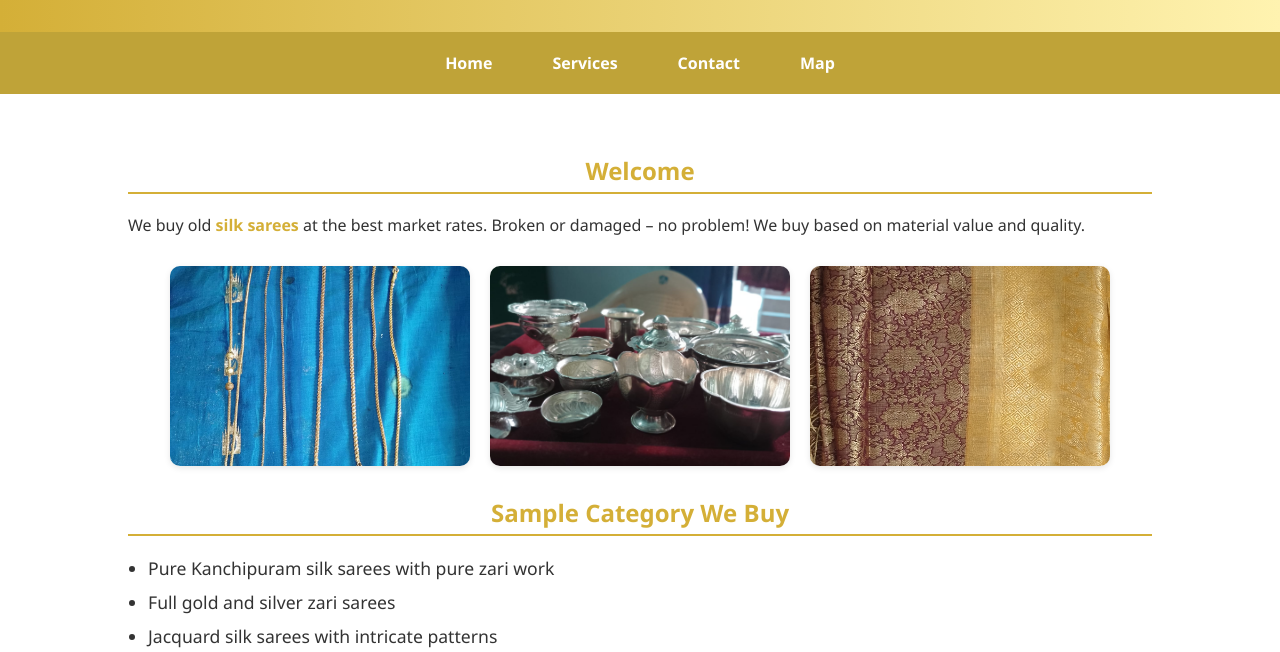
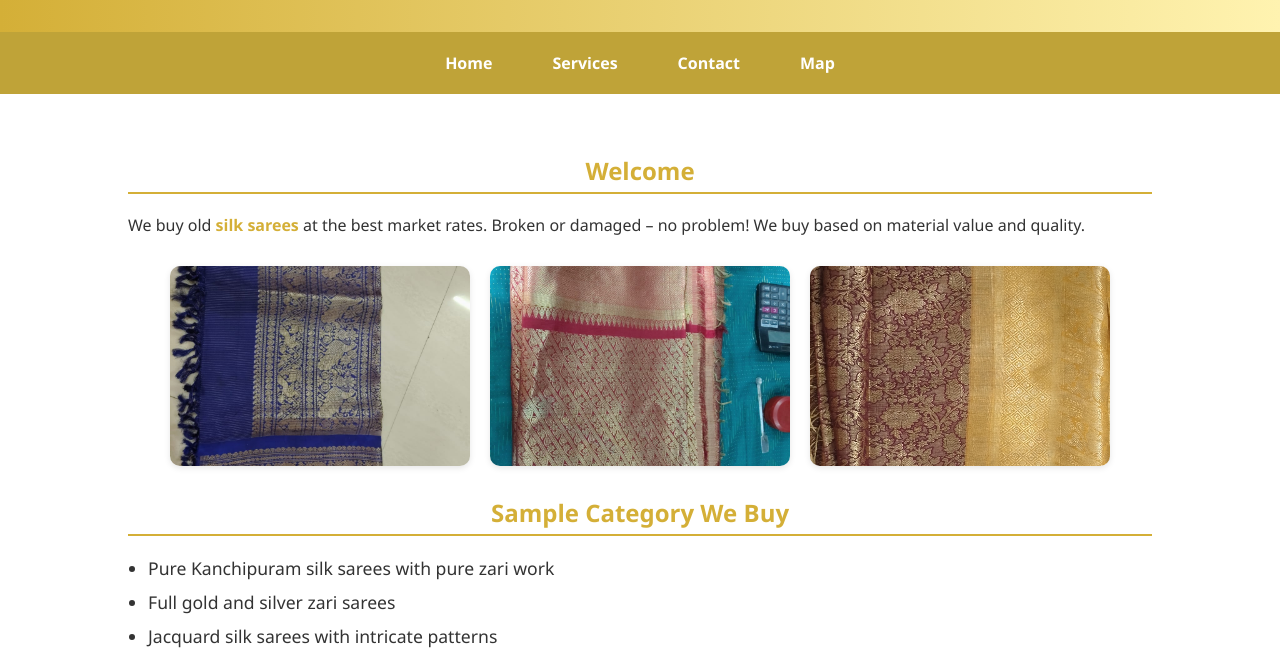
Before and after one commit to thanges03/web, a plain HTML site: page index.html in a window 1280 px wide. Shown: the part 148-800 px from the top of the page. Drawn offline with Linux system fonts and the light colour scheme.

Commit message:
Update index.html

```diff
--- a/index.html
+++ b/index.html
@@ -186,9 +186,9 @@
   </section>
 
   <div class="image-container">
-    <img src="images/gold1.jpg" alt="Gold Items">
-    <img src="images/silver.jpg" alt="Silver Items">
-    <img src="images/saree1.jpg" alt="Silk Sarees">
+    <img src="images/saree1.jpeg" alt="saree">
+    <img src="images/saree2.jpeg" alt="saree">
+    <img src="images/saree1.jpg" alt="saree">
   </div>
 
   <section id="services">
```
